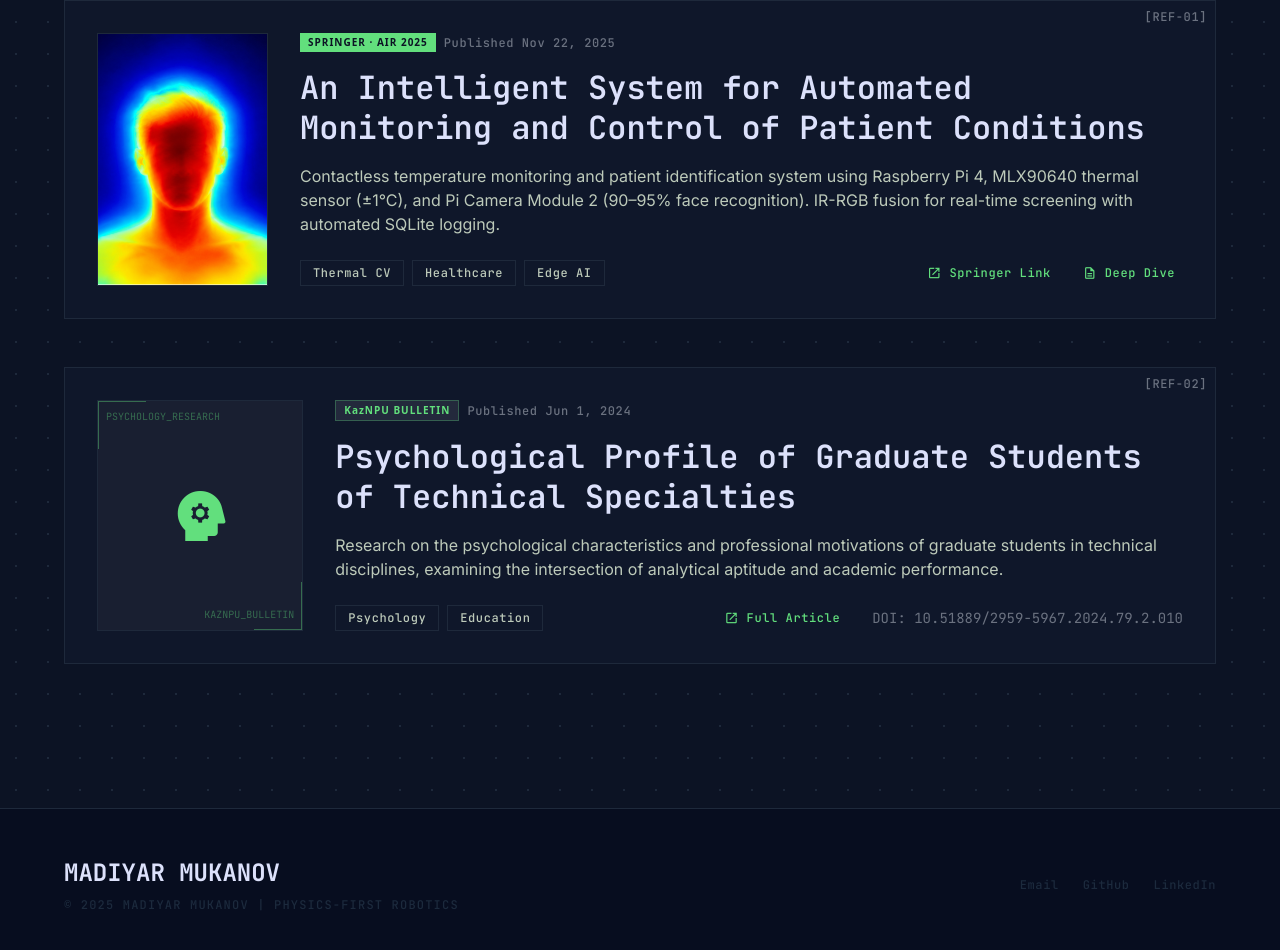
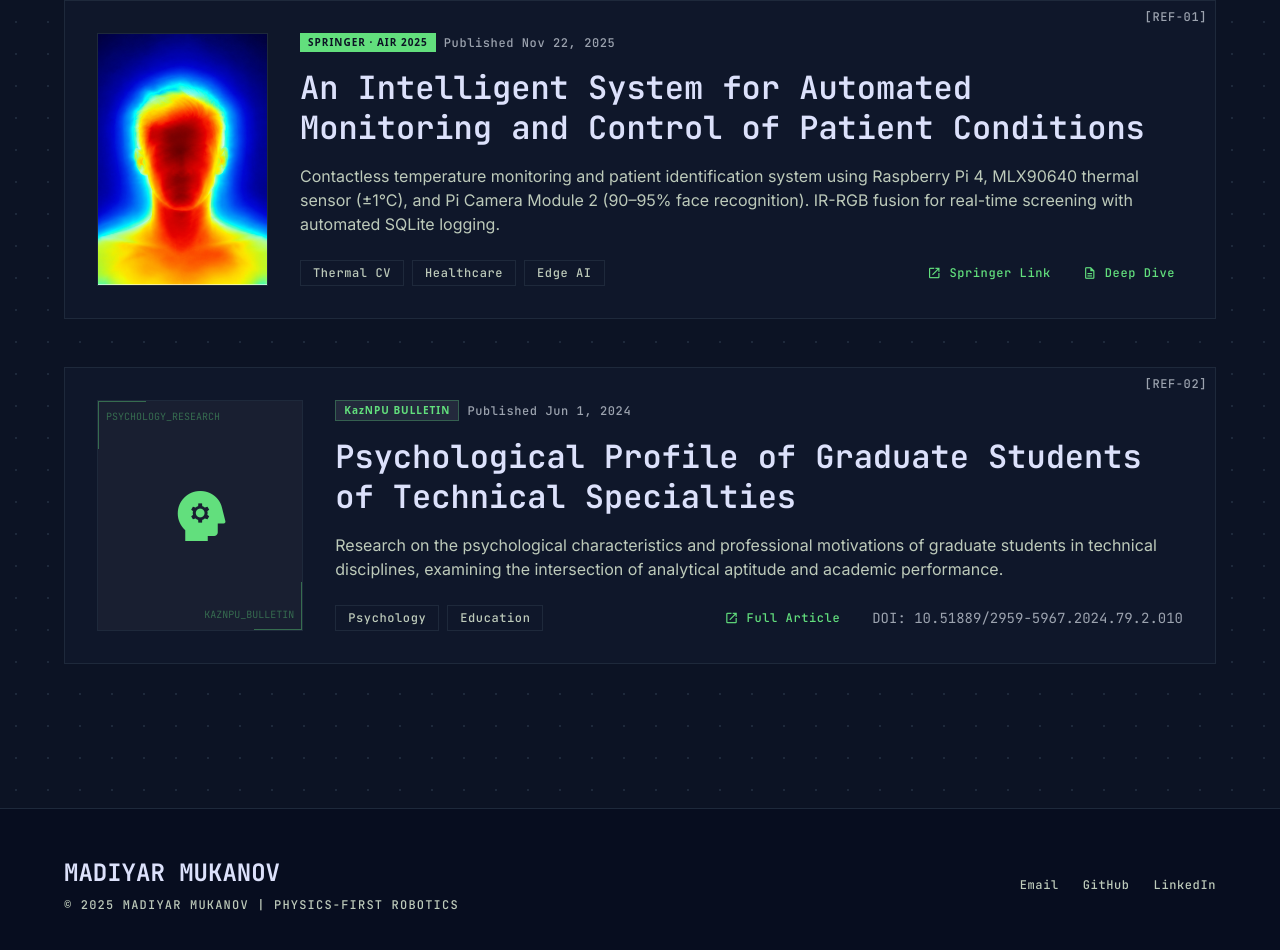
Before and after one commit to MadiyarM/webportfolio, a plain HTML site: page publications.html in a window 1280 px wide. Shown: the part 538-1488 px from the top of the page. Drawn offline with nearby package versions, Linux system fonts and the light colour scheme.

Commit message:
Fix accessibility colour contrast issues (Lighthouse audit)
- text-dim: #6B7280 -> #9CA3AF across all 13 HTML files (contrast 3.4 -> 8.1:1)
- footer links: text-on-tertiary-container -> text-on-surface-variant in 4 files (contrast 1.33 -> 11:1)
- BUILD_ID decorative div: add aria-hidden=true in index.html

```diff
--- a/publications.html
+++ b/publications.html
@@ -70,7 +70,7 @@
                         "on-primary-fixed": "#002109",
                         "inverse-primary": "#006e2d",
                         "on-secondary-fixed-variant": "#3f465c",
-                        "text-dim": "#6B7280",
+                        "text-dim": "#9CA3AF",
                         "surface-variant": "#2e3447",
                         "surface-dim": "#0c1324",
                         "on-tertiary-fixed": "#0d1c2f",
@@ -279,14 +279,14 @@ Full Article
 <div class="font-headline-md text-headline-md font-bold text-on-surface dark:text-on-surface">
                 MADIYAR MUKANOV
             </div>
-<div class="font-label-sm text-label-sm text-on-tertiary-container dark:text-on-tertiary-container tracking-widest">
+<div class="font-label-sm text-label-sm text-on-surface-variant tracking-widest">
                 © 2025 MADIYAR MUKANOV | PHYSICS-FIRST ROBOTICS
             </div>
 </div>
 <div class="flex gap-gutter">
-<a class="font-label-sm text-label-sm text-on-tertiary-container dark:text-on-tertiary-container hover:text-primary transition-colors duration-300" href="mailto:mmukanovm@gmail.com">Email</a>
-<a class="font-label-sm text-label-sm text-on-tertiary-container dark:text-on-tertiary-container hover:text-primary transition-colors duration-300" href="https://github.com/MadiyarM">GitHub</a>
-<a class="font-label-sm text-label-sm text-on-tertiary-container dark:text-on-tertiary-container hover:text-primary transition-colors duration-300" href="https://www.linkedin.com/in/muqantegi/">LinkedIn</a>
+<a class="font-label-sm text-label-sm text-on-surface-variant hover:text-primary transition-colors duration-300" href="mailto:mmukanovm@gmail.com">Email</a>
+<a class="font-label-sm text-label-sm text-on-surface-variant hover:text-primary transition-colors duration-300" href="https://github.com/MadiyarM">GitHub</a>
+<a class="font-label-sm text-label-sm text-on-surface-variant hover:text-primary transition-colors duration-300" href="https://www.linkedin.com/in/muqantegi/">LinkedIn</a>
 </div>
 </footer>
 <script>
```
Also changed, not shown: career.html (+1 -1 lines), contacts.html (+1 -1 lines), index.html (+6 -6 lines), news.html (+1 -1 lines), project_bicycle_speedometer.html (+1 -1 lines), project_codiEditor.html (+1 -1 lines), project_codibit.html (+1 -1 lines), publication_patient_monitoring.html (+1 -1 lines), random_honestre_bot.html (+5 -5 lines), random_projects.html (+1 -1 lines), resources.html (+1 -1 lines), technical_projects.html (+5 -5 lines).
